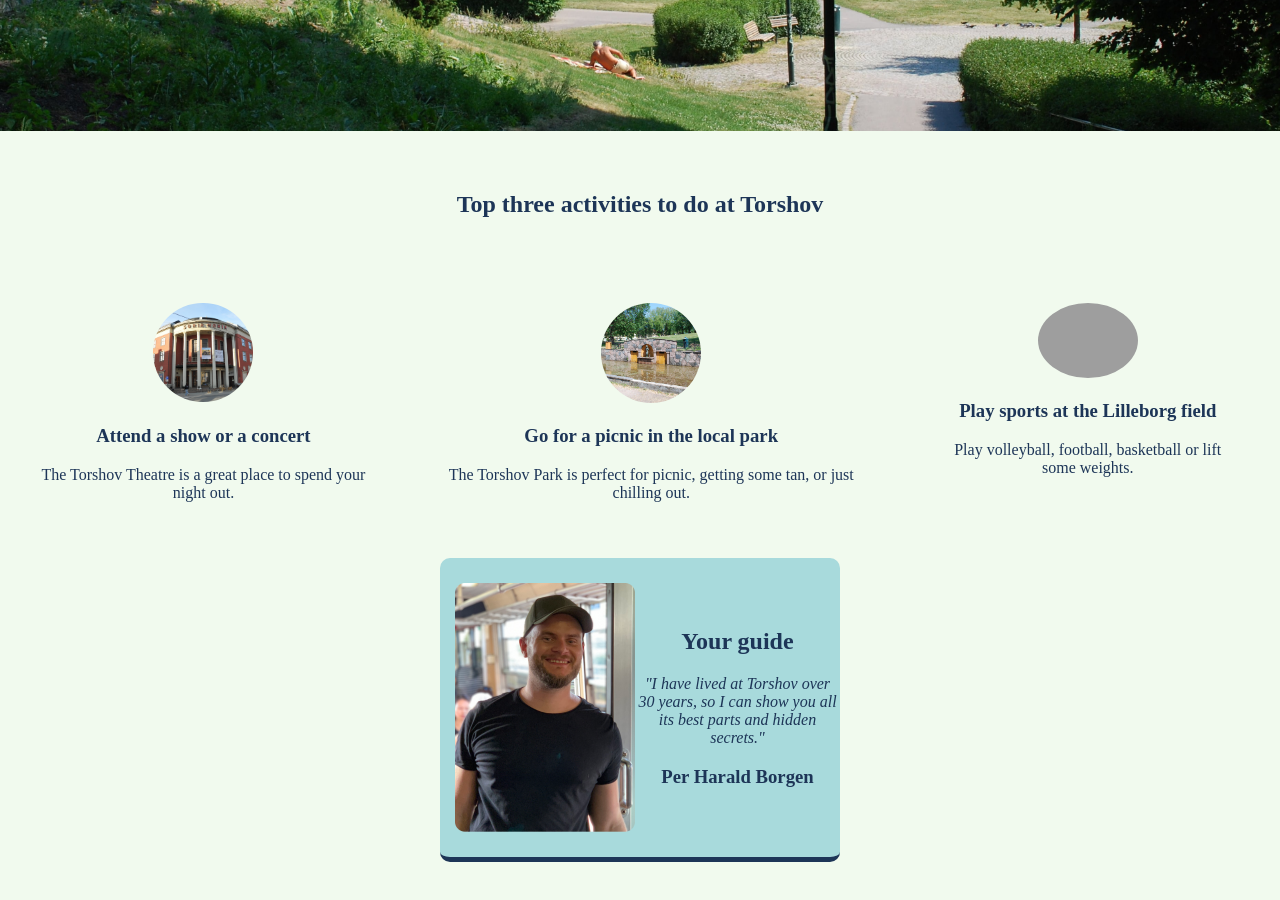
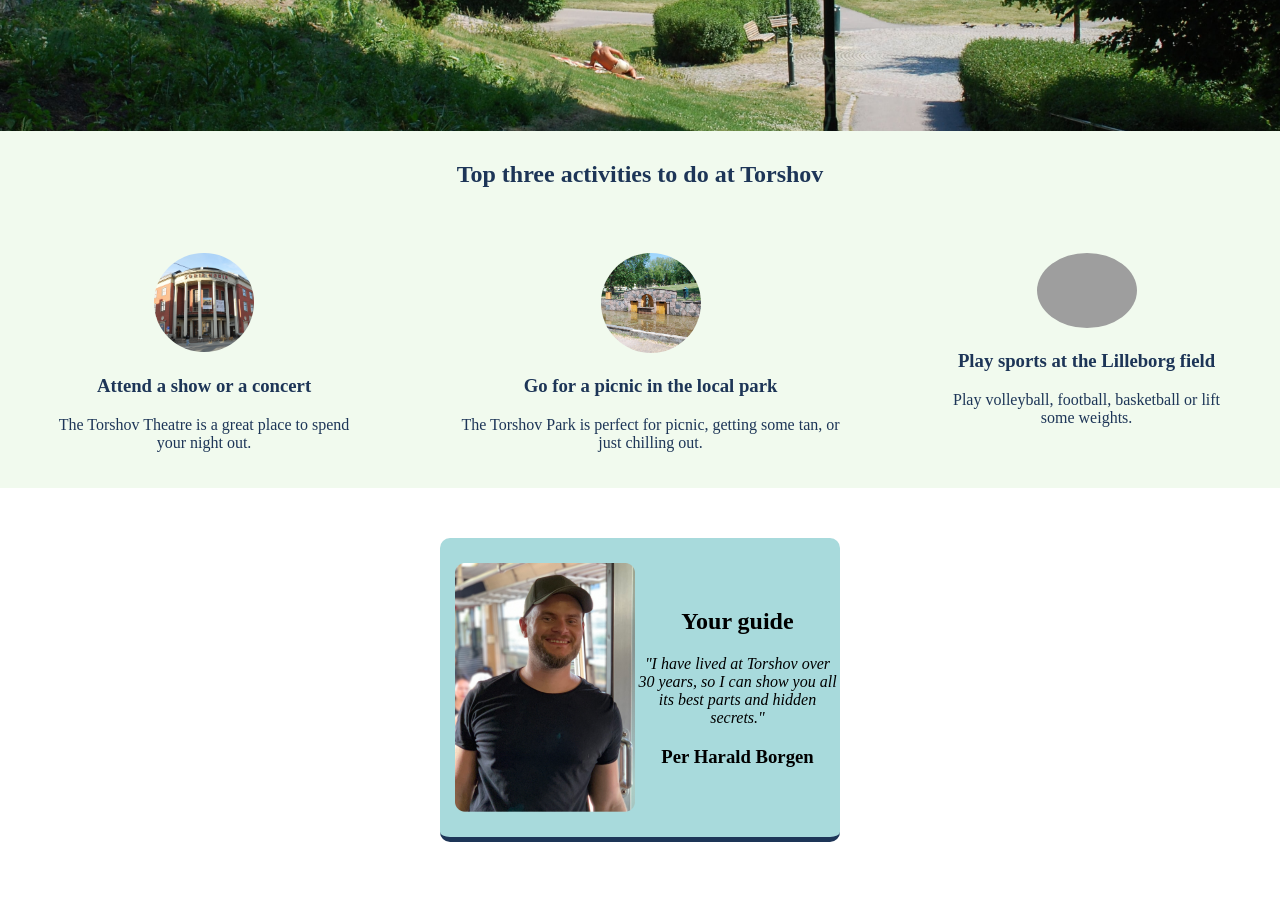
Before and after one commit to McNord/hometown-homepage, a plain HTML site: page index.html in a window 1280 px wide. Shown: the part 500-1400 px from the top of the page. Drawn offline with Linux system fonts and the light colour scheme; grey boxes are pictures that could not be loaded.

Commit message:
fixed div issue

```diff
--- a/style.css
+++ b/style.css
@@ -45,8 +45,7 @@ body {
     display: block;
     background-color: #f1faee;
     color: #1D3557;
-    padding: 40px 0 50px 0;
-
+    padding-top: 10px;
 }
 
 .activities-img {
@@ -63,7 +62,7 @@ body {
 .sports-container,
 .theatre-container,
 .park-container {
-    padding: 40px;
+    padding: 20px 50px;
 }
 
 .card-container {
@@ -72,7 +71,7 @@ body {
     border-bottom: 5px solid #1D3557;
     border-radius: 10px;
     width: 400px;
-    margin: 0 auto;
+    margin: 50px auto;
     align-items: center;
 }
 
```
Also changed, not shown: index.html (+1 -1 lines).
